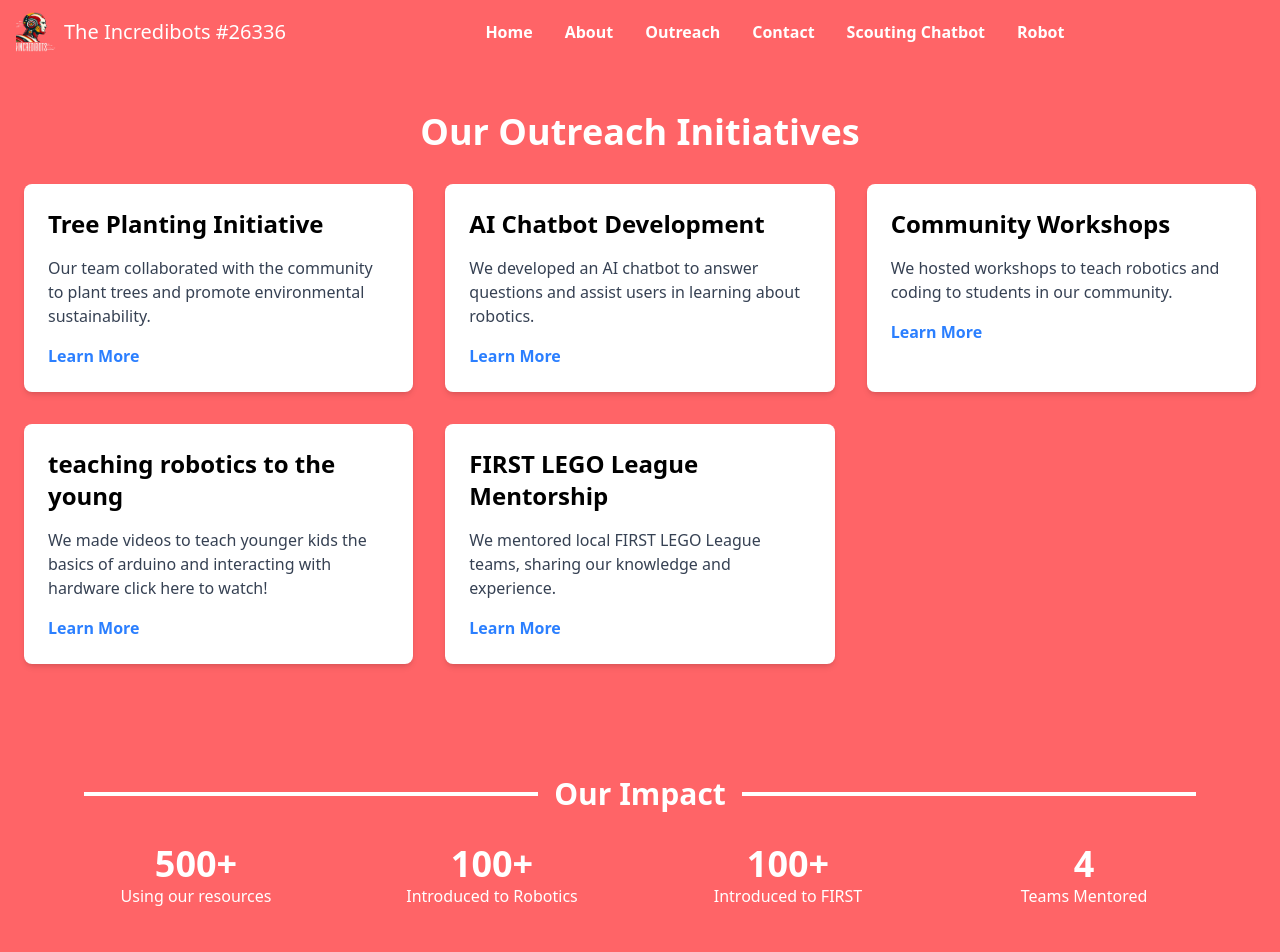
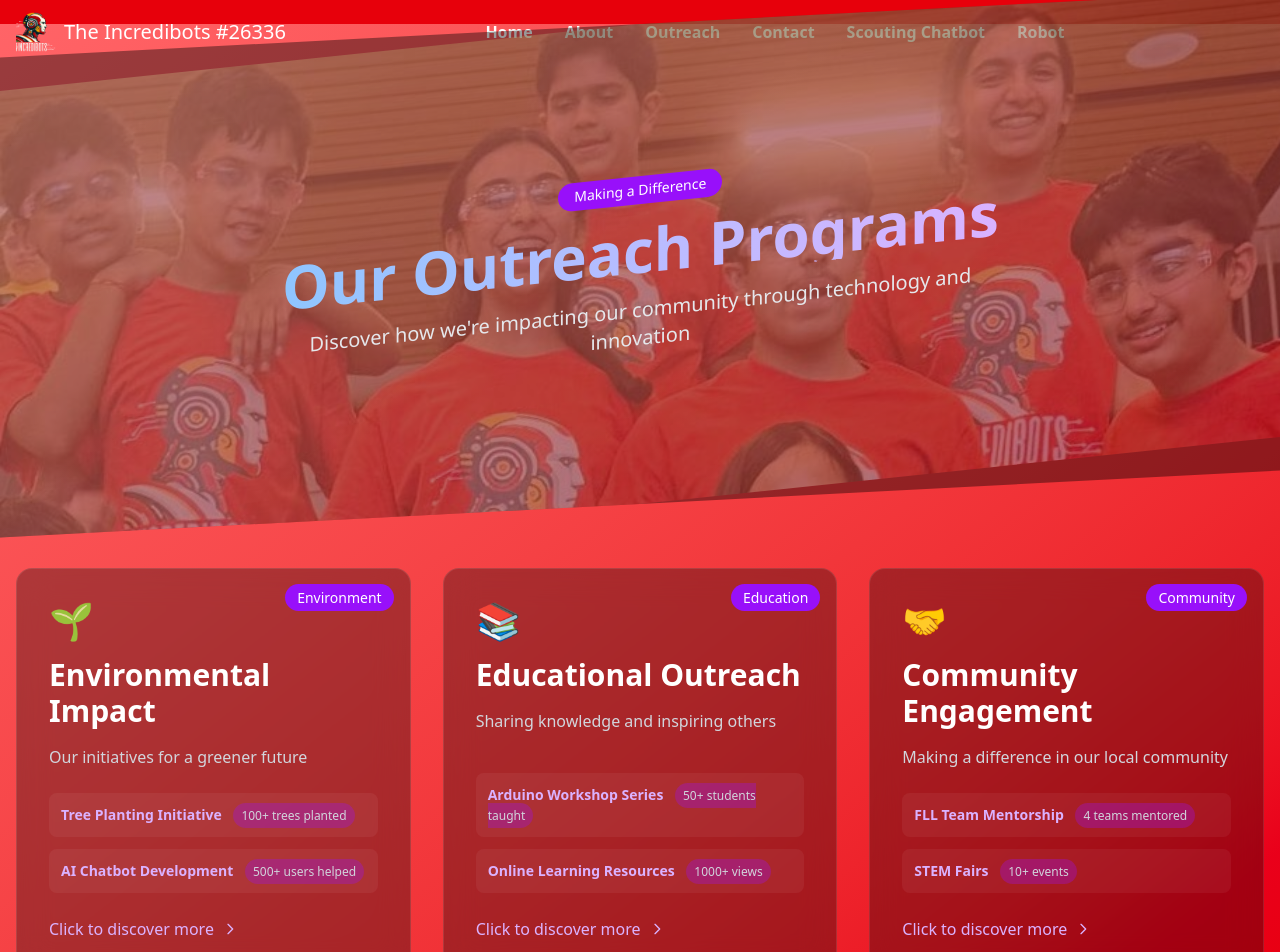
Before and after one commit to Ishany-coder/IncredibotsNewWebsite, a SvelteKit app: page /outreach in a window 1280 px wide. Shown: the top 952 px of the page. Built offline with nearby package versions, Linux system fonts and the light colour scheme.

Commit message:
outreach, home and about page look pretty

```diff
--- a/src/lib/Navbar.svelte
+++ b/src/lib/Navbar.svelte
@@ -10,7 +10,7 @@
     ];
 </script>
 
-<nav class="bg-red-400 h-16 flex items-center px-4">
+<nav class="bg-red-600 h-16 flex items-center px-4">
     <a href="/">
     <div class="flex items-center">
         <img src="favicon.png" alt="The Incredibots" class="h-10 w-10">
--- a/src/routes/+page.svelte
+++ b/src/routes/+page.svelte
@@ -14,95 +14,123 @@
     //         document.body.style.overflow = original;
     //     };
     // });
+
+    const impactStats = [
+        { number: "500+", label: "Using our resources" },
+        { number: "100+", label: "Introduced to Robotics" },
+        { number: "100+", label: "Introduced to FIRST" },
+        { number: "4", label: "Teams Mentored" }
+    ];
+
+    const outreachInitiatives = [
+        {
+            title: "Impact",
+            description: "We built a chatbot which can answer questions, an initiative where we plant trees and so much more!",
+            link: "/outreach",
+            icon: "🌱"
+        },
+        {
+            title: "Community Events",
+            description: "Participating in community events to showcase robotics technology and inspire the next generation of engineers.",
+            link: "/outreach/community-events",
+            icon: "🤝"
+        },
+        {
+            title: "Mentorship",
+            description: "Supporting younger teams and students interested in FIRST Tech Challenge and robotics.",
+            link: "/outreach/mentorship",
+            icon: "📚"
+        }
+    ];
 </script>
 
+<Navbar />
 
-<Navbar />
-<main class="bg-red-400 min-h-screen">
-    <!-- Section about our team and our mission -->
-    <div class=" bg-red-400 text-white py-2">
-        <div class="container mx-auto px-2">
-            <div class="flex flex-col md:flex-row items-center gap-8">
-                <div class="w-full md:w-1/2 flex">
-                    <div class="w-1/2 pr-4">
-                        <h3 class="text-2xl font-bold mb-4">Who We Are</h3>
-                        <p class="mb-6">We are a rookie team based in Sammamish Washington. Our team loves Robotics and consists of 3 7th graders, 2 8th graders and 2 9th graders! </p>
+<main class="min-h-screen bg-gradient-to-b from-red-400 to-red-500">
+    <!-- Hero Section -->
+    <section class="relative min-h-[80vh] flex items-center justify-center overflow-hidden">
+        <div class="absolute inset-0">
+            <img src="/Meet_1.jpg" alt="Team Photo" class="w-full h-full object-cover opacity-30">
+        </div>
+        <div class="relative z-10 text-center text-white px-4 max-w-6xl mx-auto">
+            <h1 class="text-6xl font-bold mb-6">The Incredibots</h1>
+            <p class="text-2xl mb-8">FTC Team #26336</p>
+            <a href="/about" class="inline-block bg-white text-red-500 px-8 py-3 rounded-full font-semibold hover:bg-red-100 transition-colors duration-200">
+                Discover Our Story
+            </a>
+        </div>
+    </section>
+
+    <!-- Who We Are Section -->
+    <section class="py-16 px-4">
+        <div class="max-w-6xl mx-auto bg-white/10 backdrop-blur-md rounded-2xl p-8">
+            <div class="grid md:grid-cols-2 gap-12 items-center">
+                <div class="space-y-6 text-white">
+                    <div class="space-y-4">
+                        <h2 class="text-3xl font-bold">Who We Are</h2>
+                        <p class="text-lg">
+                            We are a rookie team based in Sammamish, Washington. Our team loves Robotics and consists of
+                            3 7th graders, 2 8th graders and 2 9th graders!
+                        </p>
                     </div>
-                    <div class="w-1/2 pl-4">
-                        <h3 class="text-2xl font-bold mb-4">Our Mission</h3>
-                        <p class="mb-6">Our mission is to promote a better and greener planet, educate the young on robotics and have fun while doing it!</p>
+                    <div class="space-y-4">
+                        <h2 class="text-3xl font-bold">Our Mission</h2>
+                        <p class="text-lg">
+                            Our mission is to promote a better and greener planet, educate the young on robotics
+                            and have fun while doing it!
+                        </p>
                     </div>
                 </div>
-                <div class="w-full md:w-1/2">
-                    <img src="Meet_1.jpg" alt="The Incredibots Team Members" class="w-full rounded-lg shadow-lg">
+                <div class="relative group">
+                    <img src="/Meet_1.jpg" alt="The Incredibots Team Members"
+                         class="w-full rounded-xl shadow-lg transform transition-all duration-300 group-hover:scale-105">
                 </div>
             </div>
         </div>
-    </div>
+    </section>
 
-    <!-- Our Impact Section -->
-    <div class="pb-8 pt-8 bg-red-400 text-white py-2">
-        <div class="container mx-auto px-2 text-center">
-            <div class="flex items-center justify-center mb-4">
-                <div class="flex-1 h-1 bg-white mr-4"></div> <!-- Line on the left -->
-                <h2 class="text-3xl font-bold">Our Impact</h2>
-                <div class="flex-1 h-1 bg-white ml-4"></div> <!-- Line on the right -->
-            </div>
-            <div class="grid grid-cols-1 md:grid-cols-4 gap-8">
-                <div>
-                    <span class="text-4xl font-bold block">500+</span>
-                    <span>Using our resources</span>
-                </div>
-                <div>
-                    <span class="text-4xl font-bold block">100+</span>
-                    <span>Introduced to Robotics</span>
-                </div>
-                <div>
-                    <span class="text-4xl font-bold block">100+</span>
-                    <span>Introduced to FIRST</span>
-                </div>
-                <div>
-                    <span class="text-4xl font-bold block">4</span>
-                    <span>Teams Mentored</span>
+    <!-- Impact Stats Section -->
+    <section class="py-16 px-4">
+        <div class="max-w-6xl mx-auto">
+            <div class="text-center text-white mb-12">
+                <div class="flex items-center justify-center mb-8">
+                    <div class="flex-1 h-1 bg-white/30 mr-4"></div>
+                    <h2 class="text-4xl font-bold">Our Impact</h2>
+                    <div class="flex-1 h-1 bg-white/30 ml-4"></div>
                 </div>
             </div>
+            <div class="grid grid-cols-1 sm:grid-cols-2 lg:grid-cols-4 gap-8">
+                {#each impactStats as stat}
+                    <div class="bg-white/10 backdrop-blur-md rounded-xl p-8 text-center text-white transform transition-all duration-300 hover:scale-105">
+                        <span class="block text-5xl font-bold mb-2">{stat.number}</span>
+                        <span class="text-lg">{stat.label}</span>
+                    </div>
+                {/each}
+            </div>
         </div>
-    </div>
+    </section>
 
     <!-- Outreach Initiatives Section -->
-    <div class="bg-red-400 text-white py-2">
-        <div class="container mx-auto px-2">
-            <div class="flex items-center justify-center mb-4">
-                <div class="flex-1 h-1 bg-white mr-4"></div> <!-- Line on the left -->
-                <h2 class="text-3xl font-bold">Our Outreach Initiatives</h2>
-                <div class="flex-1 h-1 bg-white ml-4"></div> <!-- Line on the right -->
+    <section class="py-16 px-4 bg-white/10 backdrop-blur-md">
+        <div class="max-w-6xl mx-auto">
+            <div class="text-center text-white mb-12">
+                <div class="flex items-center justify-center mb-8">
+                    <div class="flex-1 h-1 bg-white/30 mr-4"></div>
+                    <h2 class="text-4xl font-bold">Our Outreach Initiatives</h2>
+                    <div class="flex-1 h-1 bg-white/30 ml-4"></div>
+                </div>
             </div>
             <div class="grid grid-cols-1 md:grid-cols-3 gap-8">
-                <a href="/outreach">
-                    <div class="card bg-white text-black p-6 rounded-lg shadow-lg">
-                        <div class="flex items-center justify-center mb-4">
-                            <h3 class="text-xl font-bold text-black">Impact</h3>
+                {#each outreachInitiatives as initiative}
+                    <a href={initiative.link} class="block">
+                        <div class="bg-white/20 rounded-xl p-8 h-full transform transition-all duration-300 hover:scale-105 text-white">
+                            <div class="text-4xl mb-4">{initiative.icon}</div>
+                            <h3 class="text-2xl font-bold mb-4">{initiative.title}</h3>
+                            <p class="text-white/90">{initiative.description}</p>
                         </div>
-                        <p class="text-black">We built a chatbot which can answer questions, an initiative where we plant trees and so much more! Click here to find out</p>
-                    </div>
-                </a>
-                <a href="outreach/community-events">
-                    <div class="card bg-white text-black p-6 rounded-lg shadow-lg">
-                        <div class="flex items-center justify-center mb-4">
-                            <h3 class="text-xl font-bold">Community Events</h3>
-                        </div>
-                        <p>Participating in community events to showcase robotics technology and inspire the next generation of engineers. Click here to find out more!</p>
-                    </div>
-                </a>
-                <a href="/outreach/mentorship">
-                    <div class="card bg-white text-black p-6 rounded-lg shadow-lg">
-                        <div class="flex items-center justify-center mb-4">
-                            <h3 class="text-xl font-bold">Mentorship</h3>
-                        </div>
-                        <p>Supporting younger teams and students interested in FIRST Tech Challenge and robotics. Click here to learn about the amazing teams we helped and how much they improved!</p>
-                    </div>
-                </a>
+                    </a>
+                {/each}
             </div>
         </div>
-    </div>
+    </section>
 </main>
--- a/src/routes/outreach/+page.svelte
+++ b/src/routes/outreach/+page.svelte
@@ -1,84 +1,138 @@
 <script>
-    import Navbar from "$lib/Navbar.svelte";
+    import Navbar from '$lib/Navbar.svelte';
 
-    // List of outreach events
-    let events = [
+    const outreachProjects = [
         {
-            title: "Tree Planting Initiative",
-            description: "Our team collaborated with the community to plant trees and promote environmental sustainability.",
-            link: "/outreach/Seaforest"
+            title: "Environmental Impact",
+            icon: "🌱",
+            description: "Our initiatives for a greener future",
+            tag: "Environment",
+            link: "/outreach/environment",
+            projects: [
+                {
+                    name: "Tree Planting Initiative",
+                    description: "Working with local communities to plant trees and promote environmental sustainability.",
+                    image: "/Meet_1.jpg",
+                    stats: "100+ trees planted"
                 },
                 {
-            title: "AI Chatbot Development",
-            description: "We developed an AI chatbot to answer questions and assist users in learning about robotics.",
-            link: "/outreach/scoutingChatbot"
+                    name: "AI Chatbot Development",
+                    description: "Created an innovative chatbot to help teams with robotics questions and competition preparation.",
+                    image: "/Meet_1.jpg",
+                    stats: "500+ users helped"
+                }
+            ]
         },
         {
-            title: "Community Workshops",
-            description: "We hosted workshops to teach robotics and coding to students in our community.",
-            link: "/outreach/community-events"
+            title: "Educational Outreach",
+            icon: "📚",
+            description: "Sharing knowledge and inspiring others",
+            tag: "Education",
+            link: "/outreach/education",
+            projects: [
+                {
+                    name: "Arduino Workshop Series",
+                    description: "Teaching younger students the basics of robotics through hands-on Arduino projects.",
+                    image: "/Meet_1.jpg",
+                    stats: "50+ students taught"
                 },
                 {
-            title: "teaching robotics to the young",
-            description: "We made videos to teach younger kids the basics of arduino and interacting with hardware click here to watch!",
-            link: "https://theincredibots.trainercentralsite.com/course/introduction-to-arduino-build-your-first-automated-devices#/home"
+                    name: "Online Learning Resources",
+                    description: "Creating comprehensive video tutorials and documentation for aspiring robotics enthusiasts.",
+                    image: "/Meet_1.jpg",
+                    stats: "1000+ views"
+                }
+            ]
         },
         {
-            title: "FIRST LEGO League Mentorship",
-            description: "We mentored local FIRST LEGO League teams, sharing our knowledge and experience.",
-            link: "/outreach/mentorship"
+            title: "Community Engagement",
+            icon: "🤝",
+            description: "Making a difference in our local community",
+            tag: "Community",
+            link: "/outreach/community",
+            projects: [
+                {
+                    name: "FLL Team Mentorship",
+                    description: "Supporting and guiding younger FIRST LEGO League teams in their robotics journey.",
+                    image: "/Hawking.jpg",
+                    stats: "4 teams mentored"
+                },
+                {
+                    name: "STEM Fairs",
+                    description: "Participating in local STEM events to showcase robotics and inspire future engineers.",
+                    image: "/Hawking.jpg",
+                    stats: "10+ events"
+                }
+            ]
         }
     ];
 </script>
 
 <Navbar />
 
-<section class="bg-red-400 py-12">
-    <div class="container mx-auto px-6">
-        <h1 class="text-4xl font-bold text-white text-center mb-8">Our Outreach Initiatives</h1>
-        <div class="grid grid-cols-1 md:grid-cols-2 lg:grid-cols-3 gap-8">
-            {#each events as event}
-                <div class="bg-white p-6 rounded-lg shadow-md">
-                    <h2 class="text-2xl font-semibold mb-4">{event.title}</h2>
-                    <p class="text-gray-700 mb-4">{event.description}</p>
-					{#if event.link}
-                        <a
-                            href={event.link}
-                            class="text-blue-500 font-bold hover:underline"
-                            target="{event.link.startsWith('http') ? '_blank' : '_self'}"
-                        >
-                            Learn More
-                        </a>
-                    {/if}
+<main class="min-h-screen bg-gradient-to-br from-red-400 to-red-600">
+    <!-- Hero Section with Diagonal Design -->
+    <section class="relative h-[60vh] flex items-center justify-center overflow-hidden skew-y-[-3deg] transform -mt-10 bg-black/40">
+        <div class="absolute inset-0 -skew-y-[3deg]">
+            <img src="/Meet_1.jpg" alt="Outreach Banner" class="w-full h-full object-cover opacity-40">
+        </div>
+        <div class="relative z-10 text-center text-white px-4 -skew-y-[3deg]">
+            <span class="inline-block bg-purple-600 px-4 py-1 rounded-full text-sm mb-4">Making a Difference</span>
+            <h1 class="text-6xl font-bold mb-4 text-transparent bg-clip-text bg-gradient-to-r from-blue-300 to-purple-300">
+                Our Outreach Programs
+            </h1>
+            <p class="text-xl max-w-2xl mx-auto text-gray-200">
+                Discover how we're impacting our community through technology and innovation
+            </p>
+        </div>
+    </section>
+
+    <!-- Outreach Categories with Unique Style -->
+    <div class="max-w-7xl mx-auto px-4 py-16">
+        <div class="grid md:grid-cols-2 lg:grid-cols-3 gap-8">
+            {#each outreachProjects as category}
+                <a href={category.link} class="block group">
+                    <div class="relative bg-black/30 backdrop-blur-lg rounded-2xl overflow-hidden h-full border border-white/10 hover:border-purple-400 transition-all duration-300">
+                        <!-- Tag -->
+                        <div class="absolute top-4 right-4 z-20">
+                            <span class="bg-purple-600 text-white px-3 py-1 rounded-full text-sm">
+                                {category.tag}
+                            </span>
+                        </div>
+
+                        <!-- Content -->
+                        <div class="p-8 h-full flex flex-col">
+                            <div class="text-4xl mb-4">{category.icon}</div>
+                            <h2 class="text-3xl font-bold mb-4 text-white group-hover:text-purple-300 transition-colors">
+                                {category.title}
+                            </h2>
+                            <p class="text-gray-300 mb-6 flex-grow">
+                                {category.description}
+                            </p>
+
+                            <!-- Project Highlights -->
+                            <div class="space-y-3">
+                                {#each category.projects as project}
+                                    <div class="bg-white/5 rounded-lg p-3 text-sm text-gray-300">
+                                        <span class="font-semibold text-purple-300">{project.name}</span>
+                                        <span class="text-xs bg-purple-600/30 px-2 py-1 rounded-full ml-2">
+                                            {project.stats}
+                                        </span>
                                     </div>
                                 {/each}
                             </div>
-    </div>
-</section>
-<div class="section bg-red-400 text-white">
-    <div class="container mx-auto text-center">
-        <div class="flex items-center justify-center mb-8">
-            <div class="flex-1 h-1 bg-white mr-4" style="margin-left: 20px;"></div> <!-- Line on the left -->
-            <h2 class="text-3xl font-bold">Our Impact</h2>
-            <div class="flex-1 h-1 bg-white ml-4" style="margin-right: 20px;"></div> <!-- Line on the right -->
-        </div>
-        <div class="grid grid-cols-1 md:grid-cols-4 gap-8">
-            <div>
-                <span class="text-4xl font-bold block">500+</span>
-                <span>Using our resources</span>
-            </div>
-            <div>
-                <span class="text-4xl font-bold block">100+</span>
-                <span>Introduced to Robotics</span>
-            </div>
-            <div>
-                <span class="text-4xl font-bold block">100+</span>
-                <span>Introduced to FIRST</span>
-            </div>
-            <div>
-                <span class="text-4xl font-bold block">4</span>
-                <span>Teams Mentored</span>
+
+                            <!-- Call to Action -->
+                            <div class="mt-6 flex items-center text-purple-300 group-hover:text-purple-400 transition-colors">
+                                <span class="mr-2">Click to discover more</span>
+                                <svg class="w-4 h-4 transform group-hover:translate-x-1 transition-transform" fill="none" stroke="currentColor" viewBox="0 0 24 24">
+                                    <path stroke-linecap="round" stroke-linejoin="round" stroke-width="2" d="M9 5l7 7-7 7" />
+                                </svg>
                             </div>
                         </div>
                     </div>
+                </a>
+            {/each}
         </div>
+    </div>
+</main>
--- /dev/null
+++ b/src/routes/outreach/[section]/+page.svelte
@@ -0,0 +1,63 @@
+<script>
+    import Navbar from '$lib/Navbar.svelte';
+
+    // Example for community-events page
+    const events = [
+        {
+            title: "STEM Fair 2024",
+            date: "March 15, 2024",
+            image: "/stem-fair-2024.jpg",
+            description: "Showcased our robot and conducted interactive demonstrations for over 200 students.",
+            highlights: [
+                "Live robot demonstrations",
+                "Interactive coding workshops",
+                "Q&A sessions with students"
+            ]
+        }
+        // Add more events as needed
+    ];
+</script>
+
+<Navbar />
+
+<main class="min-h-screen bg-gradient-to-b from-red-400 to-red-500">
+    <!-- Hero Section -->
+    <section class="relative h-[40vh] flex items-center justify-center overflow-hidden">
+        <div class="absolute inset-0">
+            <img src="/community-events-hero.jpg" alt="Community Events" class="w-full h-full object-cover opacity-30">
+        </div>
+        <div class="relative z-10 text-center text-white px-4">
+            <h1 class="text-5xl font-bold mb-4">Community Events</h1>
+            <p class="text-xl max-w-2xl mx-auto">
+                Bringing robotics and technology to our local community.
+            </p>
+        </div>
+    </section>
+
+    <!-- Events List -->
+    <section class="py-16 px-4">
+        <div class="max-w-6xl mx-auto">
+            {#each events as event}
+                <div class="bg-white/10 backdrop-blur-md rounded-2xl p-8 mb-8 text-white">
+                    <div class="grid md:grid-cols-2 gap-8 items-center">
+                        <img src={event.image} alt={event.title}
+                             class="rounded-xl w-full h-64 object-cover">
+                        <div class="space-y-4">
+                            <div class="text-sm font-semibold text-white/80">{event.date}</div>
+                            <h2 class="text-3xl font-bold">{event.title}</h2>
+                            <p class="text-lg">{event.description}</p>
+                            <div class="space-y-2">
+                                <h3 class="font-semibold">Highlights:</h3>
+                                <ul class="list-disc list-inside space-y-1">
+                                    {#each event.highlights as highlight}
+                                        <li>{highlight}</li>
+                                    {/each}
+                                </ul>
+                            </div>
+                        </div>
+                    </div>
+                </div>
+            {/each}
+        </div>
+    </section>
+</main>
```
Also changed, not shown: src/routes/about/+page.svelte (+78 -52 lines). Lines whose indentation alone changed are shown as unchanged.
